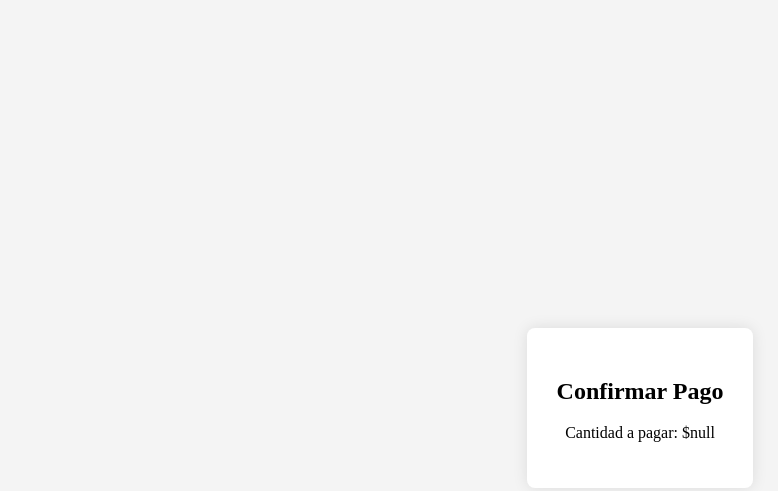
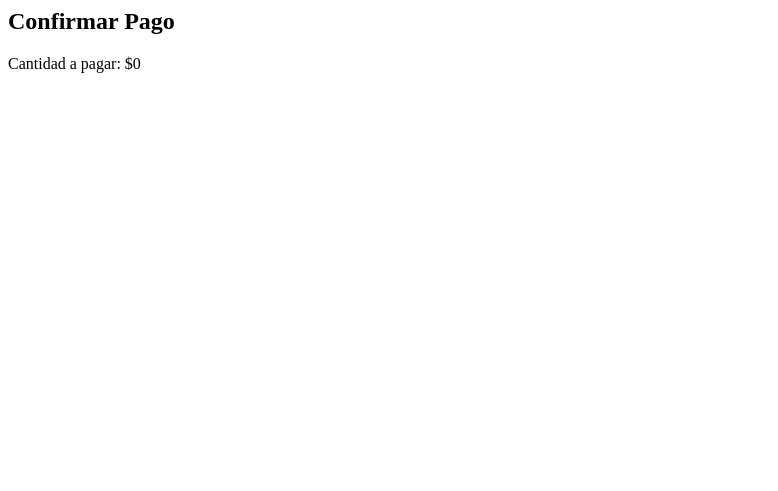
Before and after one commit to marcosstgo/ATHMovilWebPay, a website: page checkout.html in a window 1280 px wide. Shown: the whole page, without its empty margins (0-778 px from the left). Drawn offline with Linux system fonts and the light colour scheme.

Commit message:
Update checkout.html

```diff
--- a/checkout.html
+++ b/checkout.html
@@ -1,61 +1,27 @@
-<!DOCTYPE html>
-<html lang="es">
-<head>
-    <meta charset="UTF-8">
-    <meta name="viewport" content="width=device-width, initial-scale=1.0">
-    <title>Confirmar Pago</title>
-    <style>
-        body {
-            display: flex;
-            justify-content: center;
-            align-items: center;
-            height: 100vh;
-            background-color: #f4f4f4;
-        }
-        .checkout-container {
-            text-align: center;
-            background: white;
-            padding: 30px;
-            border-radius: 8px;
-            box-shadow: 0 0 15px rgba(0, 0, 0, 0.1);
-        }
-        button {
-            background-color: #ff6200;
-            color: white;
-            border: none;
-            padding: 10px 20px;
-            border-radius: 5px;
-            cursor: pointer;
-        }
-        button:hover {
-            background-color: #e65a00;
-        }
-    </style>
-</head>
 <body>
-    <div class="checkout-container">
-        <h2>Confirmar Pago</h2>
-        <p id="paymentAmount"></p>
-        <div id="ATHMovil_Checkout_Button_payment"></div>
+    <div class="container">
+        <div class="card">
+            <h2>Confirmar Pago</h2>
+            <p id="amount-display"></p>
+            <div id="ATHMovil_Checkout_Button_payment"></div>
+        </div>
     </div>
 
     <script src="https://payments.athmovil.com/api/js/athmovil_base.js"></script>
     <script>
-        // Obtener el monto de la URL
         const urlParams = new URLSearchParams(window.location.search);
-        const amount = urlParams.get('amount');
-        document.getElementById('paymentAmount').textContent = `Cantidad a pagar: $${amount}`;
+        const amount = urlParams.get('amount') || 0;
+        document.getElementById('amount-display').textContent = `Cantidad a pagar: $${amount}`;
 
-        // Configuración del botón de pago de ATH Móvil
         const ATHM_Checkout = {
             env: 'production',
             publicToken: '6a96089f63cb67eb90cb27f468ca33cb2a832c78',
             total: parseFloat(amount),
             subtotal: parseFloat(amount),
-            tax: 0.00,
-            metadata1: 'Pago de prueba',
+            tax: 0,
+            metadata1: 'Pago desde Vercel',
             theme: 'btn',
-            lang: 'es'
+            lang: 'es',
         };
 
         async function authorizationATHM() {
@@ -71,4 +37,3 @@
         }
     </script>
 </body>
-</html>
```
